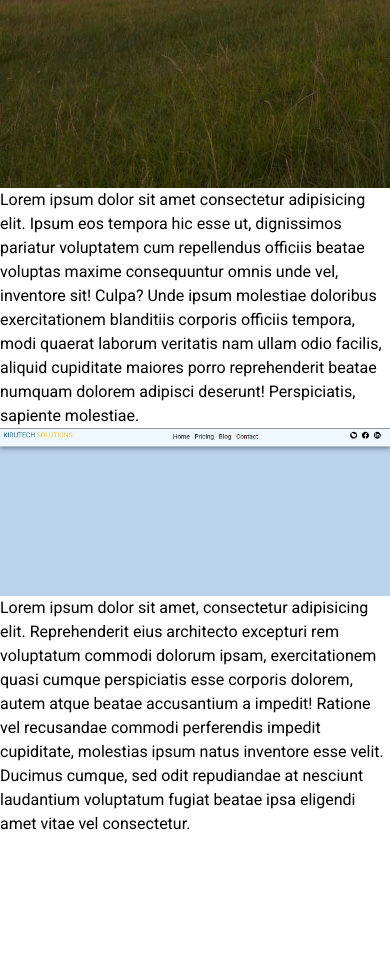
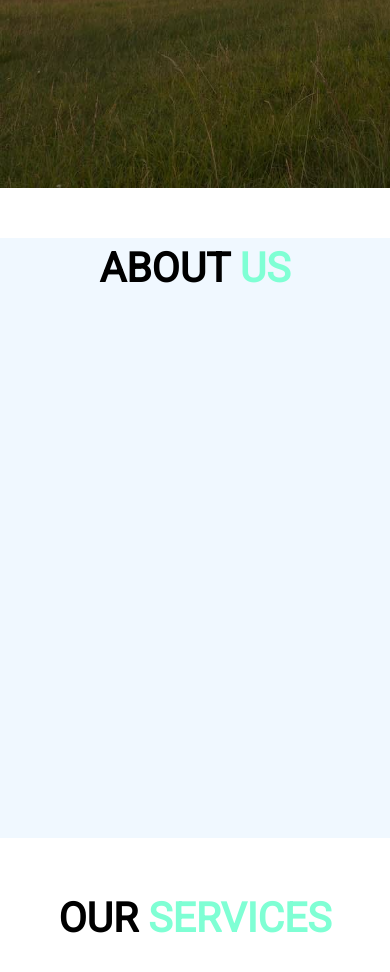
Before and after one commit to jakfils/navigation-bar-on-scroll, a plain HTML site: page index.html in a window 390 px wide. Shown: the part 656-1628 px from the top of the page. Before the commit the page ends 1492 px from the top, so only its background shows below. Drawn offline with Linux system fonts and the light colour scheme.

Commit message:
Add other sections and footer

```diff
--- a/css/style.css
+++ b/css/style.css
@@ -122,13 +122,43 @@ ul a:hover {
 }
 
 
-.pp p {
-  color: black;
-}
-
 .translate {
   transform: translate(0, 200px);
 }
+
+/* Sections */
+
+.about,
+.services,
+.tours,
+.footer {
+  height: 600px;
+  text-align: center;
+  margin-top: 50px;
+  font-size: 1.7em;
+  text-transform: uppercase;
+}
+
+.about span,
+.services span,
+.tours span {
+  color: aquamarine;
+}
+
+.about, .tours{
+  background-color: aliceblue;
+}
+
+.tours{
+  margin-bottom: -50px;
+}
+.footer {
+  background-color: rgba(36, 36, 36, 0.829);
+  height: 100px;
+  font-size: 20px;
+  text-transform: inherit;
+}
+
 
 /* Media Queries */
 
--- a/index.html
+++ b/index.html
@@ -17,7 +17,7 @@
 
 <body>
   <div class="container">
-    <div class="main">
+    <section class="main">
       <div class="opacity"></div>
       <!-- NavBar -->
       <nav>
@@ -26,17 +26,17 @@
           <!-- Mobile NavBar -->
           <ul id="mobileNav" class="invisible">
             <a href="#">Home</a>
-            <a href="#">Pricing</a>
-            <a href="#">Blog</a>
-            <a href="#">Contact</a>
+            <a href="#">About</a>
+            <a href="#">Services</a>
+            <a href="#">Tours</a>
           </ul>
           <!-- Desktop Navbar -->
         </div>
         <ul>
           <a href="#">Home</a>
-          <a href="#">Pricing</a>
-          <a href="#">Blog</a>
-          <a href="#">Contact</a>
+          <a href="#">About</a>
+          <a href="#">Services</a>
+          <a href="#">Tours</a>
         </ul>
         <!-- Social medias -->
         <div class="socialLinks">
@@ -55,25 +55,20 @@
         <button class="exploreBtn">Explore Tours</button>
       </div>
 
-    </div>
+    </section>
 
-    <div class="pp">
-      <p>Lorem ipsum dolor sit amet consectetur adipisicing elit. Ipsum eos tempora hic esse ut, dignissimos pariatur
-        voluptatem cum repellendus officiis beatae voluptas maxime consequuntur omnis unde vel, inventore sit! Culpa?
-        Unde ipsum molestiae doloribus exercitationem blanditiis corporis officiis tempora, modi quaerat laborum
-        veritatis
-        nam ullam odio facilis, aliquid cupiditate maiores porro reprehenderit beatae numquam dolorem adipisci deserunt!
-        Perspiciatis, sapiente molestiae.</p>
-    </div>
-    <p class="pp"><img src="./img/desktop.JPG" alt=""></p>
-    <div class="pp">
-      <p>Lorem ipsum dolor sit amet, consectetur adipisicing elit. Reprehenderit eius architecto excepturi rem
-        voluptatum commodi dolorum ipsam, exercitationem quasi cumque perspiciatis esse corporis dolorem, autem atque
-        beatae accusantium a impedit!
-        Ratione vel recusandae commodi perferendis impedit cupiditate, molestias ipsum natus inventore esse velit.
-        Ducimus cumque, sed odit repudiandae at nesciunt laudantium voluptatum fugiat beatae ipsa eligendi amet vitae
-        vel consectetur.</p>
-    </div>
+    <section class="about translateElement">
+      <h2>About <span>us</span></h2>
+    </section>
+    <section class="services translateElement">
+      <h2>Our <span>Services</span></h2>
+    </section>
+    <section class="tours translateElement">
+      <h2>Featured <span>Tours</span></h2>
+    </section>
+    <footer class="footer translateElement">
+      <p><small>© Kirutech Solutions <span id="year"></small></span></p>
+  </footer>
   </div>
   <script src="./js/index.js"></script>
 </body>
--- a/js/index.js
+++ b/js/index.js
@@ -7,7 +7,7 @@ const mediaQuery2 = window.matchMedia("(max-width: 768px)");
 const container = document.querySelector(".container");
 const nav = document.querySelector("nav");
 const main = document.querySelector(".main");
-const pps = document.querySelectorAll(".pp");
+const translateElements = document.querySelectorAll(".translateElement");
 
 hamburgers.forEach((hamburger) => {
   hamburger.addEventListener("click", (e) => {
@@ -21,8 +21,8 @@ hamburgers.forEach((hamburger) => {
     } else {
       main.style.top = "200px";
     }
-    pps.forEach((pp) => {
-      pp.classList.toggle("translate");
+    translateElements.forEach((translateElement) => {
+      translateElement.classList.toggle("translate");
     });
     nav.style.zIndex = "4";
   });
@@ -39,8 +39,10 @@ mediaQuery.addEventListener("change", (e) => {
 
 mediaQuery2.addEventListener("change", (e) => {
   main.style.top = "0px";
-  pps.forEach((pp) => {
-    pp.classList.remove("translate");
+  translateElements.forEach((translateElement) => {
+    translateElement.classList.remove("translate");
   });
   nav.style.zIndex = "4";
 });
+
+document.getElementById("year").innerHTML = new Date().getFullYear();
```
